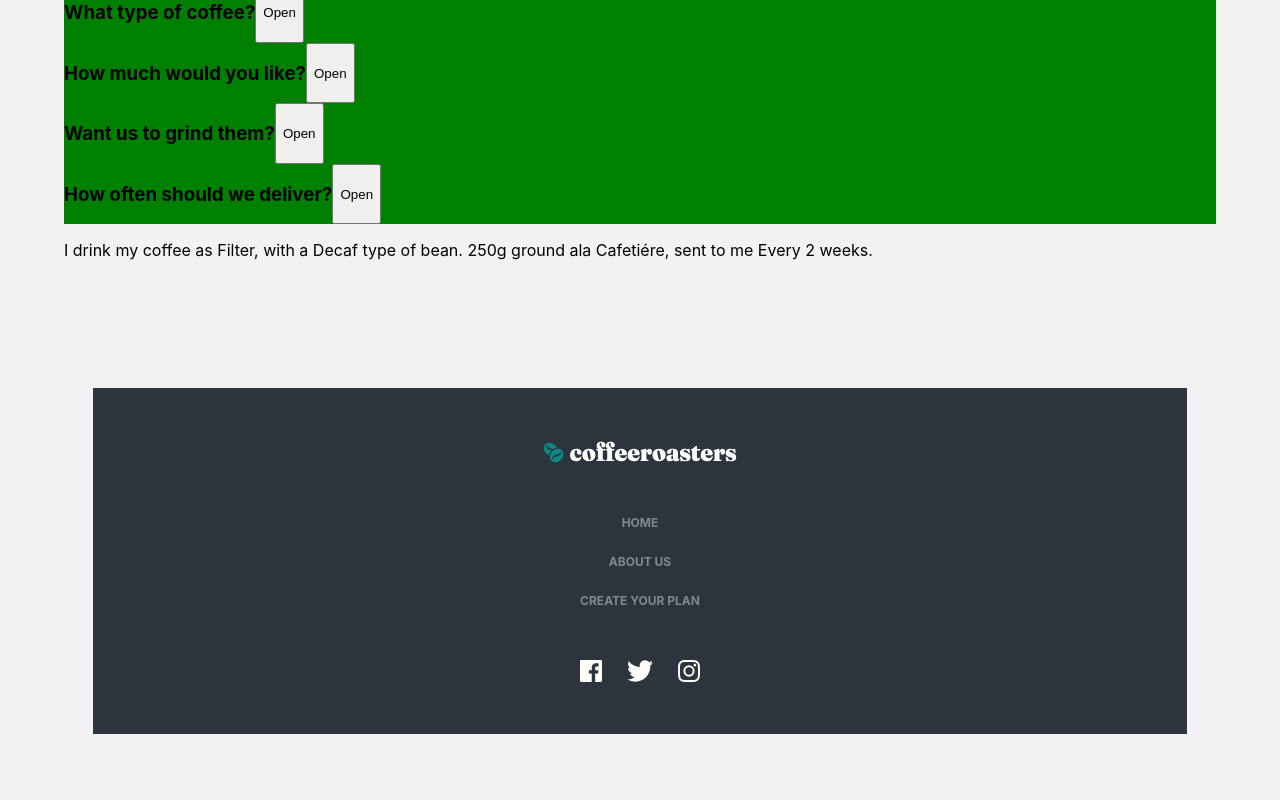
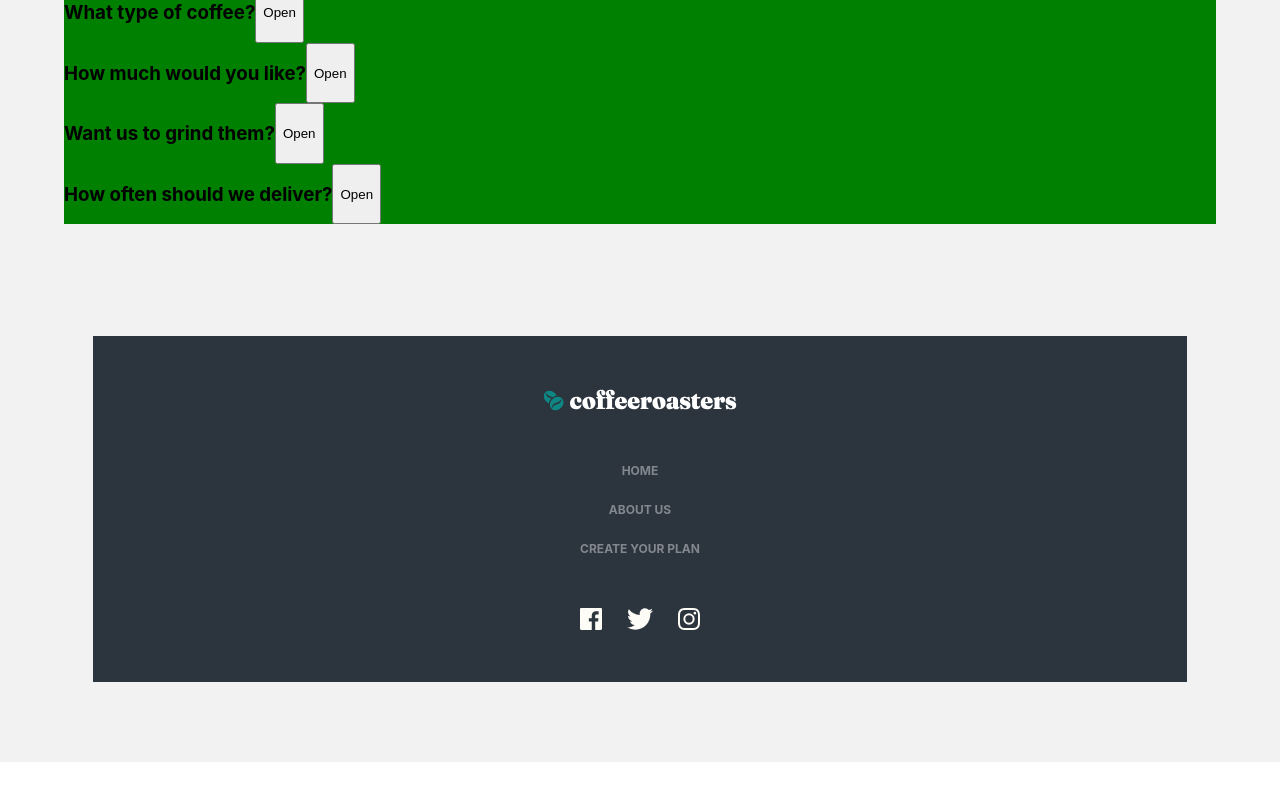
Before and after one commit to pawel975/coffeeroasters-frontend-mentor, a React (Create React App) app: page /plan in a window 1280 px wide. Shown: the part 2725-3525 px from the top of the page. After the commit the page ends 3487 px from the top, so only its background shows below. Built offline with nearby package versions, Linux system fonts and the light colour scheme.

Commit message:
fix bugs

```diff
--- a/src/pages/Plan/Plan-styling.js
+++ b/src/pages/Plan/Plan-styling.js
@@ -66,4 +66,6 @@ export const PlanWrapper = styled.div`
 
     }
 
+
+
 `
--- a/src/pages/Plan/Plan.js
+++ b/src/pages/Plan/Plan.js
@@ -128,19 +128,19 @@ function Plan() {
 
 
   const [state, setState] = useState({
-    howYourDrink: 1,
-    typeOfCoffee:1,
-    howMuch: 0,
-    grinded: 2,
-    deliver:1,
+    howYourDrink: "",
+    typeOfCoffee:"",
+    howMuch: "",
+    grinded: "",
+    deliver:"",
   })
 
   const orderSummary = [
-    aspects[0].options[state.howYourDrink].name,
-    aspects[1].options[state.typeOfCoffee].name,
-    aspects[2].options[state.howMuch].name,
-    aspects[3].options[state.grinded].name,
-    aspects[4].options[state.deliver].name
+    state.howYourDrink !== "" ? aspects[0].options[state.howYourDrink].name : null,
+    state.typeOfCoffee !== "" ? aspects[1].options[state.typeOfCoffee].name : null,
+    state.howMuch !== "" ? aspects[2].options[state.howMuch].name : null,
+    state.grinded !== "" ? aspects[3].options[state.grinded].name : null,
+    state.deliver !== "" ? aspects[4].options[state.deliver].name : null
   ]
 
   const handleClickOption = (e) => {
@@ -181,7 +181,6 @@ function Plan() {
       default:
         break;
     }
-      // console.log(e.target.value, e.target.parentNode.parentNode.id)
   }
 
   const AllSteps = steps.map(step => (
@@ -207,7 +206,8 @@ function Plan() {
           {AllSteps}
       </div>
       {AllAspects}
-      <p>{`I drink my coffee as ${orderSummary[0]}, with a ${orderSummary[1]} type of bean. ${orderSummary[2]} ground ala ${orderSummary[3]}, sent to me ${orderSummary[4]}.`}</p>
+      {!orderSummary.includes(null) && <p>{`I drink my coffee as ${orderSummary[0]}, with a ${orderSummary[1]} type of bean. ${orderSummary[2]} ground ala ${orderSummary[3]}, sent to me ${orderSummary[4]}.`}</p>
+}
     </PlanWrapper>
   );
 }
```
